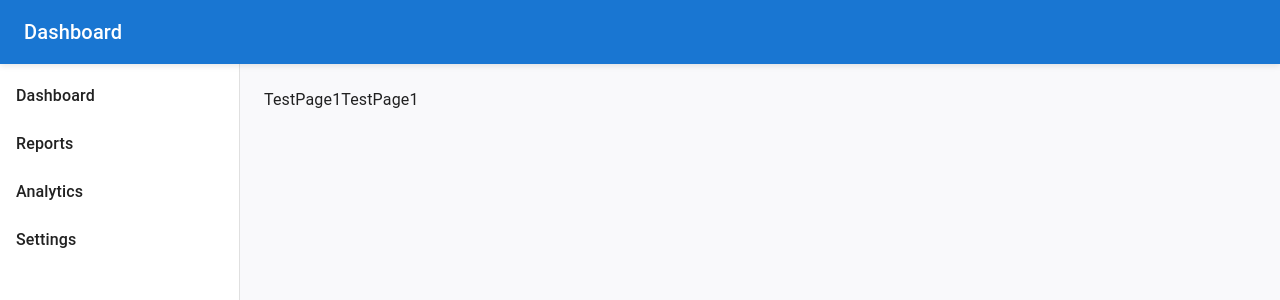
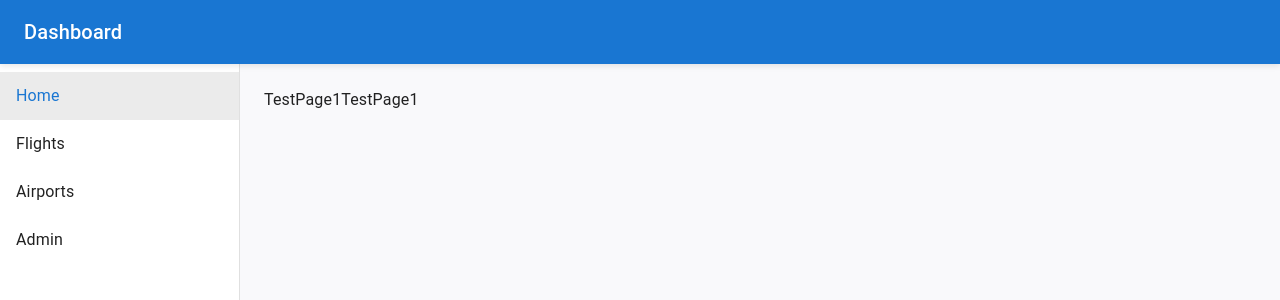
Before and after one commit to Samad126/Skywings-App-Admin, a React (Vite) app: page / in a window 1280 px wide. Shown: the top 300 px of the page. Built offline with nearby package versions, Linux system fonts and the light colour scheme; some icons are missing.

Commit message:
feat: implement navigation drawer and update routing with Homepage and Error components

```diff
--- /dev/null
+++ b/src/Error.tsx
@@ -0,0 +1,7 @@
+function Error() {
+  return (
+    <div>Not Found</div>
+  )
+}
+
+export default Error
--- a/src/Layout.tsx
+++ b/src/Layout.tsx
@@ -19,7 +19,7 @@ import {
 
 import MenuIcon from "@mui/icons-material/Menu";
 import AccountCircle from "@mui/icons-material/AccountCircle";
-import { Outlet } from "react-router";
+import { NavLink, Outlet } from "react-router";
 
 const drawerWidth: number = 240;
 
@@ -46,17 +46,34 @@ const Layout: React.FC = () => {
     console.log("Logged out");
   };
 
+  const drawerItems = [
+    { text: "Home", to: "/" },
+    { text: "Flights", to: "/flights" },
+    { text: "Airports", to: "/airports" },
+    { text: "Admin", to: "/admin" },
+  ];
+
   const drawer = (
     <Box sx={{ overflow: "auto" }}>
       <Toolbar />
       <List>
-        {["Dashboard", "Reports", "Analytics", "Settings"].map((text) => (
+        {drawerItems.map(({ text, to }) => (
           <ListItem key={text} disablePadding>
-            <ListItemButton>
-              <ListItemText
-                primary={text}
-                primaryTypographyProps={{ fontWeight: 500 }}
-              />
+            <ListItemButton
+              component={NavLink}
+              to={to}
+              end
+              sx={{
+                fontWeight: 500,
+                color: "text.primary",
+                "&.active": {
+                  fontWeight: 700,
+                  color: "primary.main",
+                  bgcolor: "action.selected",
+                },
+              }}
+            >
+              <ListItemText primary={text} />
             </ListItemButton>
           </ListItem>
         ))}
--- a/src/pages/TestPage1.tsx
+++ b/src/pages/Homepage.tsx
@@ -1,5 +1,5 @@
 import React from "react";
 
-export const TestPage1: React.FC = () => {
+export const Homepage: React.FC = () => {
   return <div>TestPage1TestPage1</div>;
 };
```
Also changed, not shown: src/main.tsx (+7 -3 lines).
